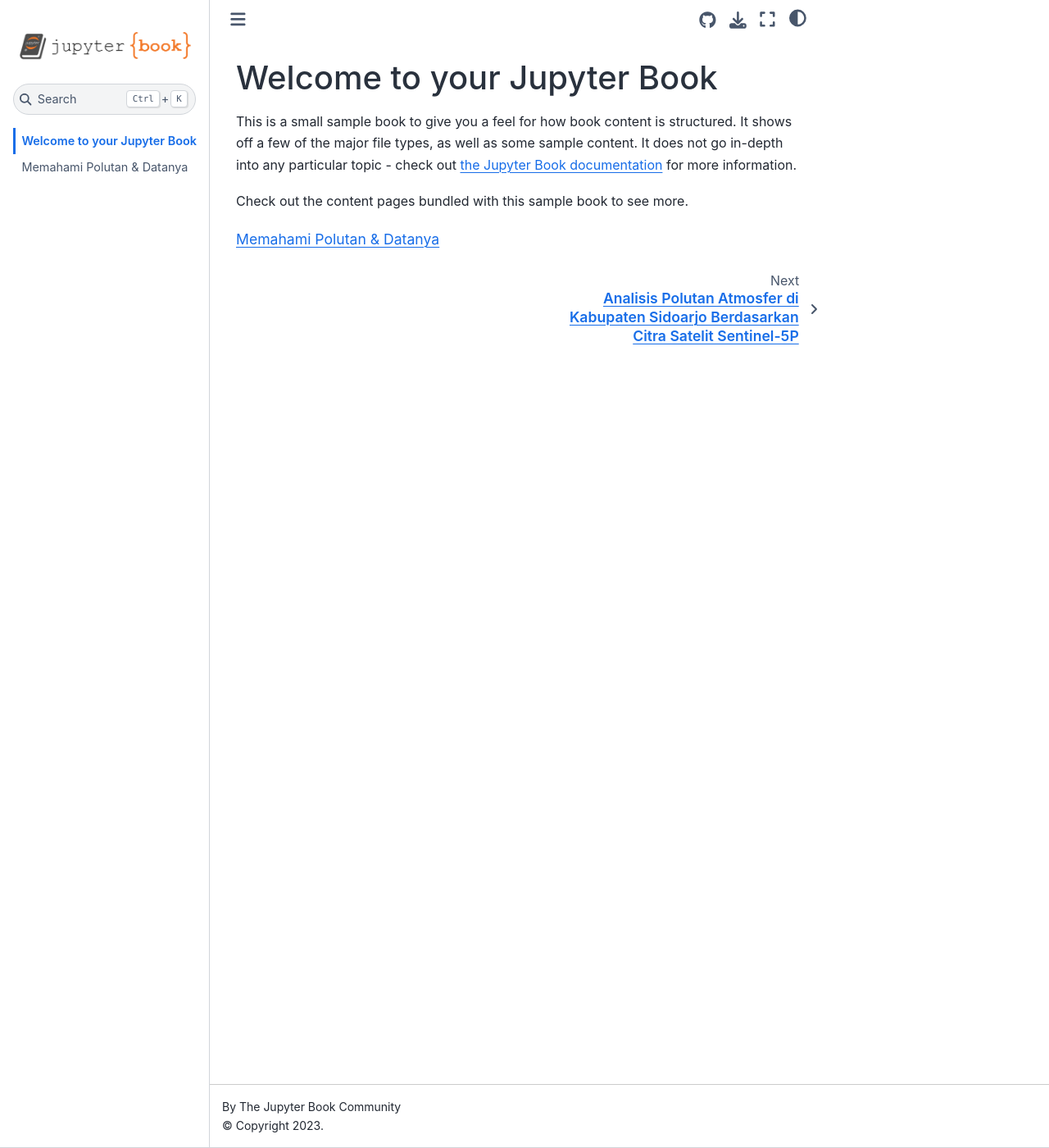
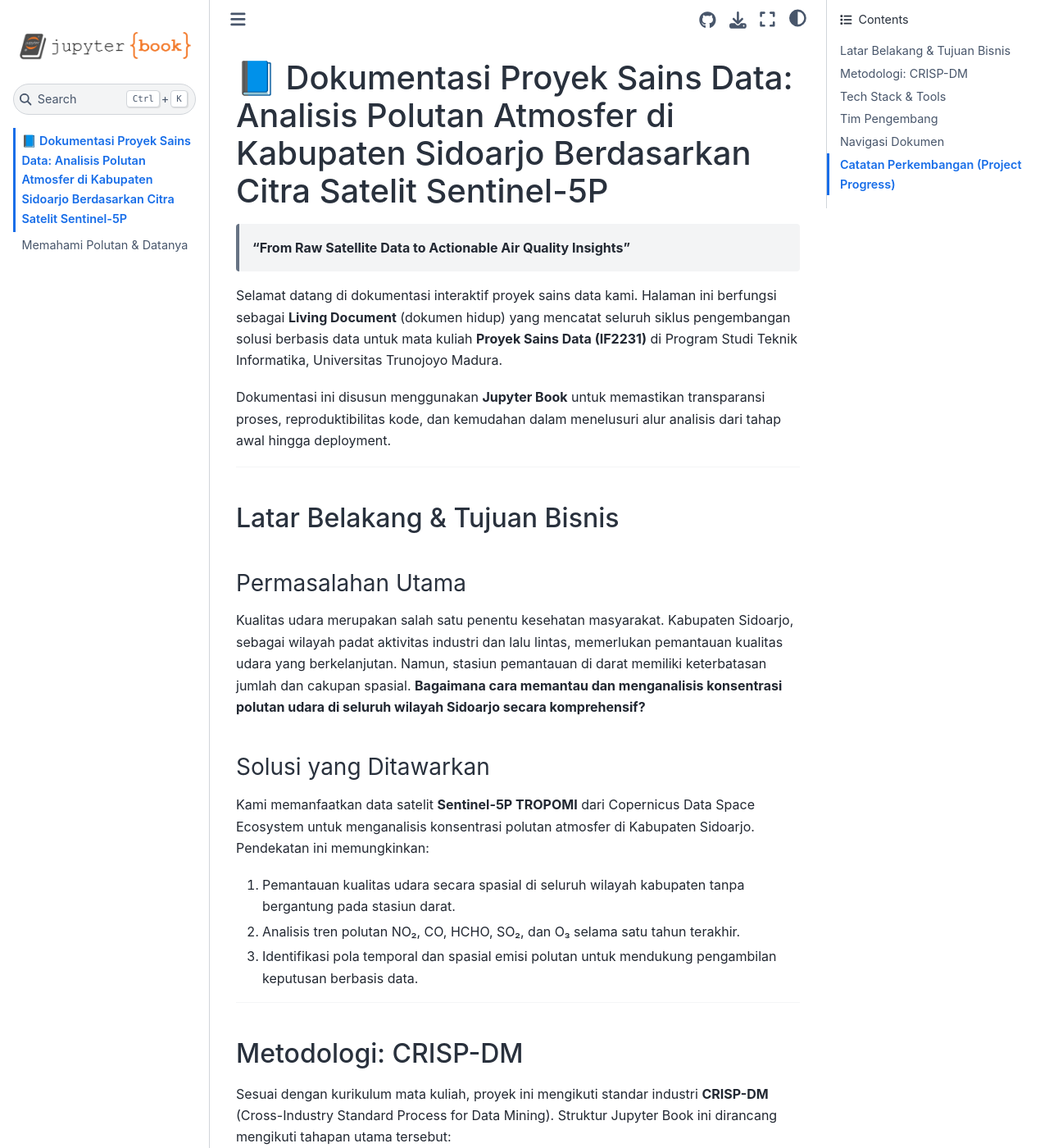
Before and after one commit to Rahardian-Ananta/PSD, a Jupyter Book: the page built from intro.md, in a window 1280 px wide and 1400 px high. Shown: the whole window at 82% size. Built offline with Jupyter Book 1.0.4 settings and Sphinx 7.4.7 and the Sphinx Book theme 1.1.4, drawn with Linux system fonts in a browser that asks for light colours; some of the changed text lies outside the part shown.

Commit message:
Update intro.md with project-specific content

````diff
--- a/intro.md
+++ b/intro.md
@@ -1,11 +1,83 @@
-# Welcome to your Jupyter Book
+# 📘 Dokumentasi Proyek Sains Data: Analisis Polutan Atmosfer di Kabupaten Sidoarjo Berdasarkan Citra Satelit Sentinel-5P
 
-This is a small sample book to give you a feel for how book content is
-structured.
-It shows off a few of the major file types, as well as some sample content.
-It does not go in-depth into any particular topic - check out [the Jupyter Book documentation](https://jupyterbook.org) for more information.
+> **"From Raw Satellite Data to Actionable Air Quality Insights"**
 
-Check out the content pages bundled with this sample book to see more.
+Selamat datang di dokumentasi interaktif proyek sains data kami. Halaman ini berfungsi sebagai **Living Document** (dokumen hidup) yang mencatat seluruh siklus pengembangan solusi berbasis data untuk mata kuliah **Proyek Sains Data (IF2231)** di Program Studi Teknik Informatika, Universitas Trunojoyo Madura.
+
+Dokumentasi ini disusun menggunakan **Jupyter Book** untuk memastikan transparansi proses, reproduktibilitas kode, dan kemudahan dalam menelusuri alur analisis dari tahap awal hingga deployment.
+
+---
+
+## Latar Belakang & Tujuan Bisnis
+
+### Permasalahan Utama
+
+Kualitas udara merupakan salah satu penentu kesehatan masyarakat. Kabupaten Sidoarjo, sebagai wilayah padat aktivitas industri dan lalu lintas, memerlukan pemantauan kualitas udara yang berkelanjutan. Namun, stasiun pemantauan di darat memiliki keterbatasan jumlah dan cakupan spasial. **Bagaimana cara memantau dan menganalisis konsentrasi polutan udara di seluruh wilayah Sidoarjo secara komprehensif?**
+
+### Solusi yang Ditawarkan
+
+Kami memanfaatkan data satelit **Sentinel-5P TROPOMI** dari Copernicus Data Space Ecosystem untuk menganalisis konsentrasi polutan atmosfer di Kabupaten Sidoarjo. Pendekatan ini memungkinkan:
+
+1. Pemantauan kualitas udara secara spasial di seluruh wilayah kabupaten tanpa bergantung pada stasiun darat.
+2. Analisis tren polutan NO₂, CO, HCHO, SO₂, dan O₃ selama satu tahun terakhir.
+3. Identifikasi pola temporal dan spasial emisi polutan untuk mendukung pengambilan keputusan berbasis data.
+
+---
+
+## Metodologi: CRISP-DM
+
+Sesuai dengan kurikulum mata kuliah, proyek ini mengikuti standar industri **CRISP-DM** (Cross-Industry Standard Process for Data Mining). Struktur Jupyter Book ini dirancang mengikuti tahapan utama tersebut:
+
+| Tahapan | Fokus Aktivitas |
+| :--- | :--- |
+| **1. Business Understanding** | Definisi masalah kualitas udara Sidoarjo, tujuan analisis, dan identifikasi polutan yang relevan. |
+| **2. Data Understanding** | Pengumpulan data satelit Sentinel-5P, EDA, dan identifikasi kualitas data. |
+| **3. Data Preparation** | Cleaning, normalisasi, dan transformasi data satelit menjadi siap analisis. |
+| **4. Analisis & Visualisasi** | Analisis tren temporal dan spasial polutan serta visualisasi hasilnya. |
+| **5. Deployment** | Penyajian hasil analisis dalam bentuk dokumentasi interaktif berbasis Jupyter Book. |
+
+---
+
+## Tech Stack & Tools
+
+*   **Bahasa Pemrograman:** Python 3.x
+*   **Pengambilan Data:** OpenEO (Copernicus Data Space Ecosystem)
+*   **Library Analisis:** Pandas, NumPy, GeoPandas
+*   **Visualisasi:** Matplotlib, Seaborn, Folium
+*   **Dokumentasi:** Jupyter Book
+*   **Version Control:** GitHub ([github.com/Rahardian-Ananta/PSD](https://github.com/Rahardian-Ananta/PSD))
+
+---
+
+## Tim Pengembang
+
+| Nama | NIM |
+| :--- | :--- |
+| **Rahardian Ananta** | 240411100071 |
+
+**Dosen Pengampu:** MULA'AB, S.Si., M.Kom
+
+---
+
+## Navigasi Dokumen
+
+Gunakan menu di sebelah kiri untuk menelusuri setiap bagian:
+
+1. **Memahami Polutan & Datanya** -- Deskripsi polutan yang dianalisis (NO₂, CO, HCHO, SO₂, O₃), data satelit, dan hasil visualisasi tren.
+
+---
+
+## Catatan Perkembangan (Project Progress)
+
+Dokumentasi ini bersifat **progresif**. Setiap perubahan metode, temuan baru, atau perbaikan akan dicatat di sini.
+
+*   **Status Saat Ini:** In Progress
+*   **Terakhir Diperbarui:** 24 Agustus 2026
+
+> **Tips:** Jika Anda ingin mereproduksi hasil analisis ini, silakan clone repositori GitHub kami dan jalankan perintah `pip install -r requirements.txt` sebelum membuka file `.ipynb`.
+
+---
+*Dokumen ini disusun sebagai pemenuhan Capaian Pembelajaran Mata Kuliah (CPMK) IF2231 Proyek Sains Data.*
 
 ```{tableofcontents}
 ```
````
